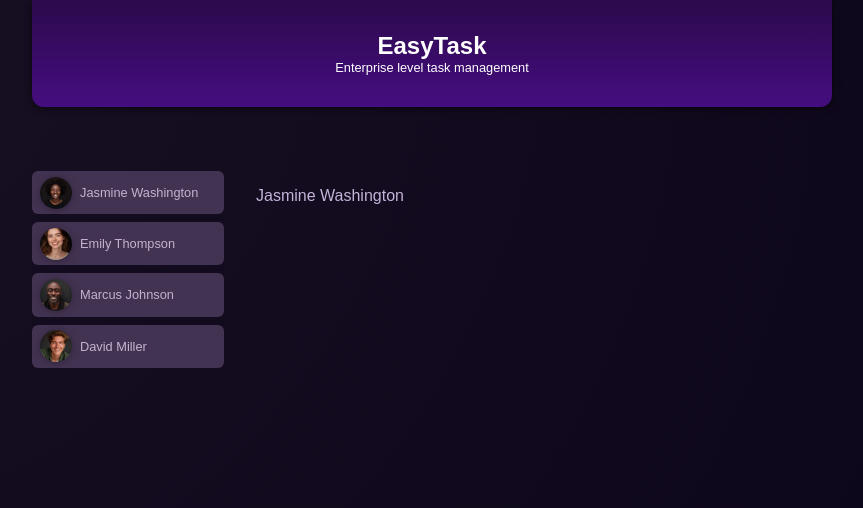
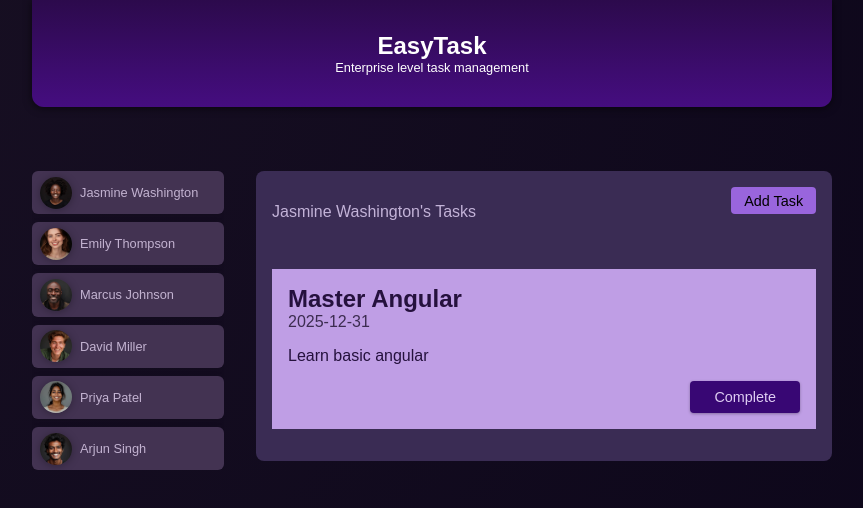
Before and after one commit to giaongo/angular-study, an Angular app: page / in a window 1280 px wide. Both pictures are taken after a click on the button "Jasmine Washington". Shown: the top 508 px of the page, without its empty margins (208-1071 px from the left). Built offline with nearby package versions, Linux system fonts and the light colour scheme.

Commit message:
set up task and task component

```diff
--- a/src/app/app.component.html
+++ b/src/app/app.component.html
@@ -2,19 +2,17 @@
 
 <main>
   <ul id="users">
-    <li>
-      <app-user [user]="users[0]" (select)="onSelectUser($event)" />
-    </li>
-    <li>
-      <app-user [user]="users[1]" (select)="onSelectUser($event)" />
-    </li>
-    <li>
-      <app-user [user]="users[2]" (select)="onSelectUser($event)" />
-    </li>
-    <li>
-      <app-user [user]="users[3]" (select)="onSelectUser($event)" />
-    </li>
+    @for (user of users; track user.id) {
+      <li>
+        <app-user [user]="user" (select)="onSelectUser($event)" />
+      </li>
+    }
   </ul>
 
-  <app-tasks [user_name]="selectedUserName" />
+  @if (selectedUser) {
+    <app-tasks [userId]="selectedUser.id" [user_name]="selectedUser.name" />
+  } @else {
+    <p id="fallback">Select a user to see their taskss</p>
+  }
+
 </main>
--- a/src/app/app.component.ts
+++ b/src/app/app.component.ts
@@ -1,6 +1,6 @@
 import { Component } from '@angular/core';
 import { HeaderComponent } from './header/header.component';
-import { UserComponent } from "./user/user.component";
+import { User, UserComponent } from "./user/user.component";
 import { DUMMY_USERS } from './user/dummy-users';
 import { TasksComponent } from "./tasks/tasks.component";
 
@@ -13,9 +13,9 @@ import { TasksComponent } from "./tasks/tasks.component";
 export class AppComponent {
   title = 'first-angular-app';
   users = DUMMY_USERS;
-  selectedUserName: string= "";
+  selectedUser?: User;
 
   onSelectUser(id: string) {
-    this.selectedUserName =  DUMMY_USERS.find(user => user.id === id)?.name || ""
+    this.selectedUser = DUMMY_USERS.find(user => user.id === id)
   }
 }
--- /dev/null
+++ b/src/app/tasks/task/task.component.css
@@ -0,0 +1,37 @@
+article {
+    padding: 1rem;
+    color: #25113d;
+    background-color: #bf9ee5;
+  }
+
+  h2 {
+    margin: 0;
+  }
+
+  time {
+    color: #3c2c50;
+  }
+
+  .actions {
+    text-align: right;
+    margin: 0;
+  }
+
+  .actions button {
+    font: inherit;
+    font-size: 0.9rem;
+    cursor: pointer;
+    background-color: #380774;
+    color: #decdf2;
+    border-radius: 4px;
+    padding: 0.5rem 1.5rem;
+    border: none;
+    box-shadow: 0 1px 3px rgba(0, 0, 0, 0.3);
+    transition: all 0.3s ease;
+  }
+
+  .actions button:hover,
+  .actions button:active {
+    background-color: #4a0774;
+    box-shadow: 0 1px 6px rgba(0, 0, 0, 0.3);
+  }
--- /dev/null
+++ b/src/app/tasks/task/task.component.html
@@ -0,0 +1,8 @@
+<article>
+    <h2>{{task.title}}</h2>
+    <time>{{task.dueDate}}</time>
+    <p>{{task.summary}}</p>
+    <p class="actions">
+        <button>Complete</button>
+    </p>
+</article>
--- a/src/app/tasks/tasks.component.css
+++ b/src/app/tasks/tasks.component.css
@@ -0,0 +1,63 @@
+#tasks {
+  padding: 1rem;
+  border-radius: 8px;
+  max-height: 60vh;
+  overflow: auto;
+  background-color: #3a2c54;
+}
+
+header {
+  display: flex;
+  justify-content: space-between;
+  align-items: flex-start;
+  margin-bottom: 2rem;
+  gap: 1rem;
+}
+
+h2 {
+  margin: 0;
+  font-size: 0.9rem;
+  width: 60%;
+  text-wrap: balance;
+}
+
+menu {
+  margin: 0;
+  padding: 0;
+}
+
+menu button {
+  font: inherit;
+  cursor: pointer;
+  background-color: #9965dd;
+  border-radius: 4px;
+  border: none;
+  padding: 0.35rem 0.8rem;
+  font-size: 0.9rem;
+}
+
+menu button:hover,
+menu button:active {
+  background-color: #a565dd
+}
+
+ul {
+  list-style: none;
+  margin: 1rem 0;
+  padding: 0;
+  display: flex;
+  flex-direction: column;
+  gap: 1rem;
+  max-height: 50vh;
+  overflow: auto;
+}
+
+@media (min-width: 768px) {
+  h2 {
+    font-size: 1.25rem;
+  }
+
+  menu {
+    width: auto;
+  }
+}
--- a/src/app/tasks/tasks.component.html
+++ b/src/app/tasks/tasks.component.html
@@ -1 +1,16 @@
-<p>{{user_name}}</p>
+<section id="tasks">
+    <header>
+        <p>{{user_name}}'s Tasks</p>
+        <menu>
+            <button>Add Task</button>
+        </menu>
+    </header>
+
+    <ul>
+        @for (task of selectedUserTasks; track task.id) {
+            <li>
+                <app-task [task]="task"/>
+            </li>
+        }
+    </ul>
+</section>
--- a/src/app/tasks/tasks.component.ts
+++ b/src/app/tasks/tasks.component.ts
@@ -1,11 +1,46 @@
 import { Component, Input } from '@angular/core';
+import { TaskComponent } from './task/task.component';
 
 @Component({
   selector: 'app-tasks',
-  imports: [],
+  imports: [TaskComponent],
   templateUrl: './tasks.component.html',
   styleUrl: './tasks.component.css'
 })
 export class TasksComponent {
-  @Input() user_name?: string
+  @Input({required: true}) userId!: string;
+  @Input({required: true}) user_name?: string
+  tasks = [
+    {
+      id: "t1",
+      userId: "u1",
+      title: "Master Angular",
+      summary: "Learn basic angular",
+      dueDate: "2025-12-31"
+    },
+    {
+      id: "t2",
+      userId: "u2",
+      title: "Learning C#",
+      summary: "Learn basic C#",
+      dueDate: "2025-12-31"
+    },
+    {
+      id: "t3",
+      userId: "u3",
+      title: "Learning AWS",
+      summary: "Learn AWS",
+      dueDate: "2025-12-31"
+    },
+    {
+      id: "t4",
+      userId: "u4",
+      title: "Master Angular",
+      summary: "Learn basic angular",
+      dueDate: "2025-12-31"
+    }
+  ]
+  get selectedUserTasks() {
+    return this.tasks.filter((task) => task.userId === this.userId)
+  }
 }
```
Also changed, not shown: src/app/tasks/task/task.component.ts (added, +19 -0 lines), src/app/user/user.component.ts (+6 -5 lines).
